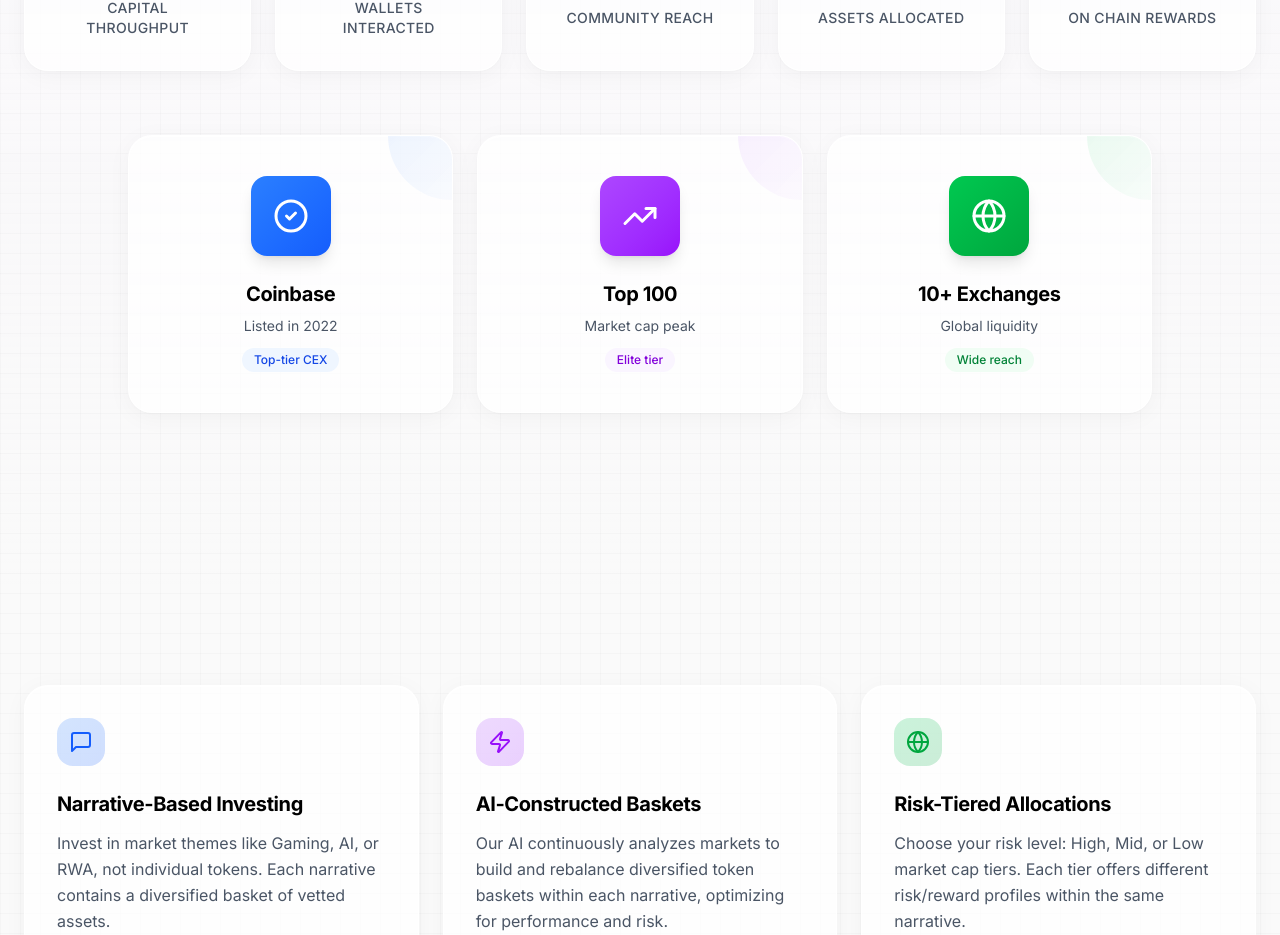
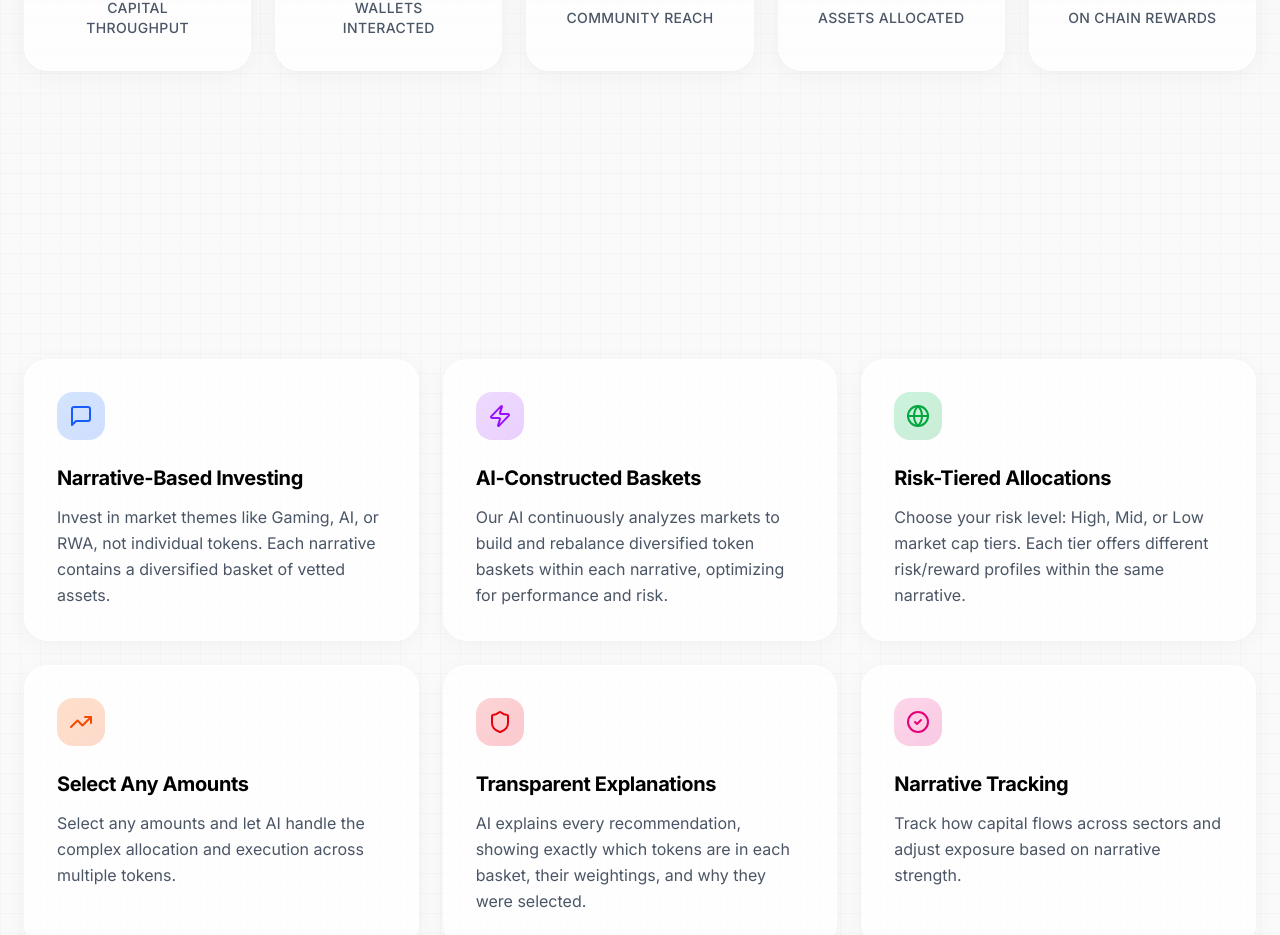
Before and after one commit to AlloX-ai/AlloX, a React (Vite) app: page / in a window 1280 px wide. Shown: the part 1427-2362 px from the top of the page. Built offline with nearby package versions, Linux system fonts and the light colour scheme; no server answers.

Commit message:
updated info

```diff
--- a/src/pages/LandingPage.tsx
+++ b/src/pages/LandingPage.tsx
@@ -192,7 +192,7 @@ export function LandingPage() {
           </div>
 
           {/* Achievements - Enhanced */}
-          <div className="grid md:grid-cols-3 gap-6 max-w-5xl mx-auto mb-12">
+          {/* <div className="grid md:grid-cols-3 gap-6 max-w-5xl mx-auto mb-12">
             <GlassCard
               hover
               className="p-10 text-center relative overflow-hidden group transition-all duration-300"
@@ -243,7 +243,7 @@ export function LandingPage() {
                 </div>
               </div>
             </GlassCard>
-          </div>
+          </div> */}
 
           {/* Additional Details - Enhanced */}
           {/* <div className="text-center">
```
